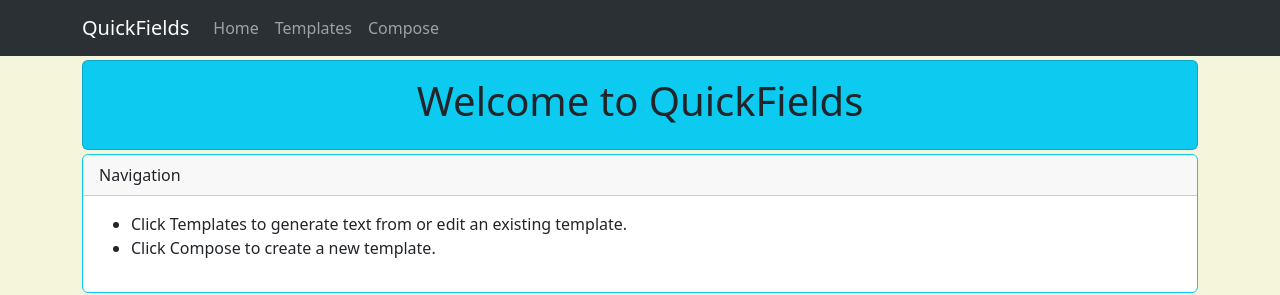
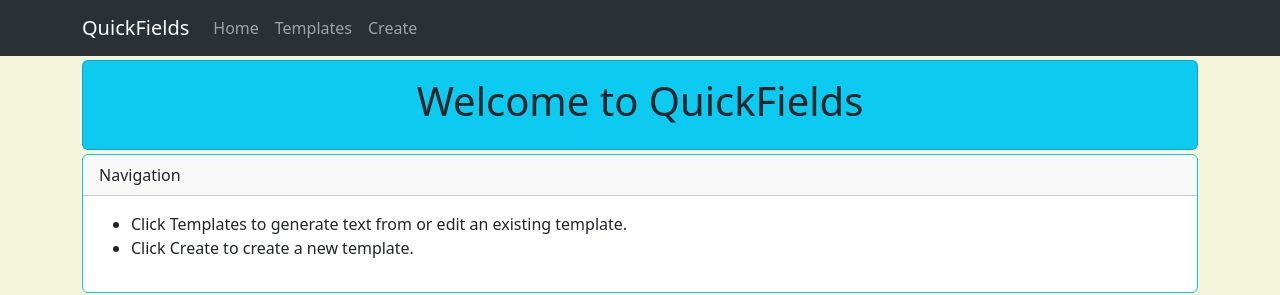
Before and after one commit to macOnGit/macOnGit, a React (Vite) app: page / in a window 1280 px wide. Shown: the top 295 px of the page. Built offline with nearby package versions, Linux system fonts and the light colour scheme.

Commit message:
changed compose to create

```diff
--- a/src/App.jsx
+++ b/src/App.jsx
@@ -43,7 +43,7 @@ function App() {
             <Routes>
               <Route path="/" element={<Welcome />} />
               <Route
-                path="/compose"
+                path="/create"
                 element={
                   <TemplateForm
                     templates={templates}
--- a/src/components/nav.jsx
+++ b/src/components/nav.jsx
@@ -19,8 +19,8 @@ function SiteNav() {
             <Link className="nav-link" data-cy="templates" to="/templates">
               Templates
             </Link>
-            <Link className="nav-link" data-cy="compose" to="/compose">
-              Compose
+            <Link className="nav-link" data-cy="create" to="/create">
+              Create
             </Link>
           </Nav>
         </Navbar.Collapse>
--- a/src/components/welcome.jsx
+++ b/src/components/welcome.jsx
@@ -13,7 +13,7 @@ const Welcome = () => (
       <Card.Body>
         <ul className="instructions">
           <li>Click Templates to generate text from or edit an existing template.</li>
-          <li>Click Compose to create a new template.</li>
+          <li>Click Create to create a new template.</li>
         </ul>
       </Card.Body>
     </Card>
```
